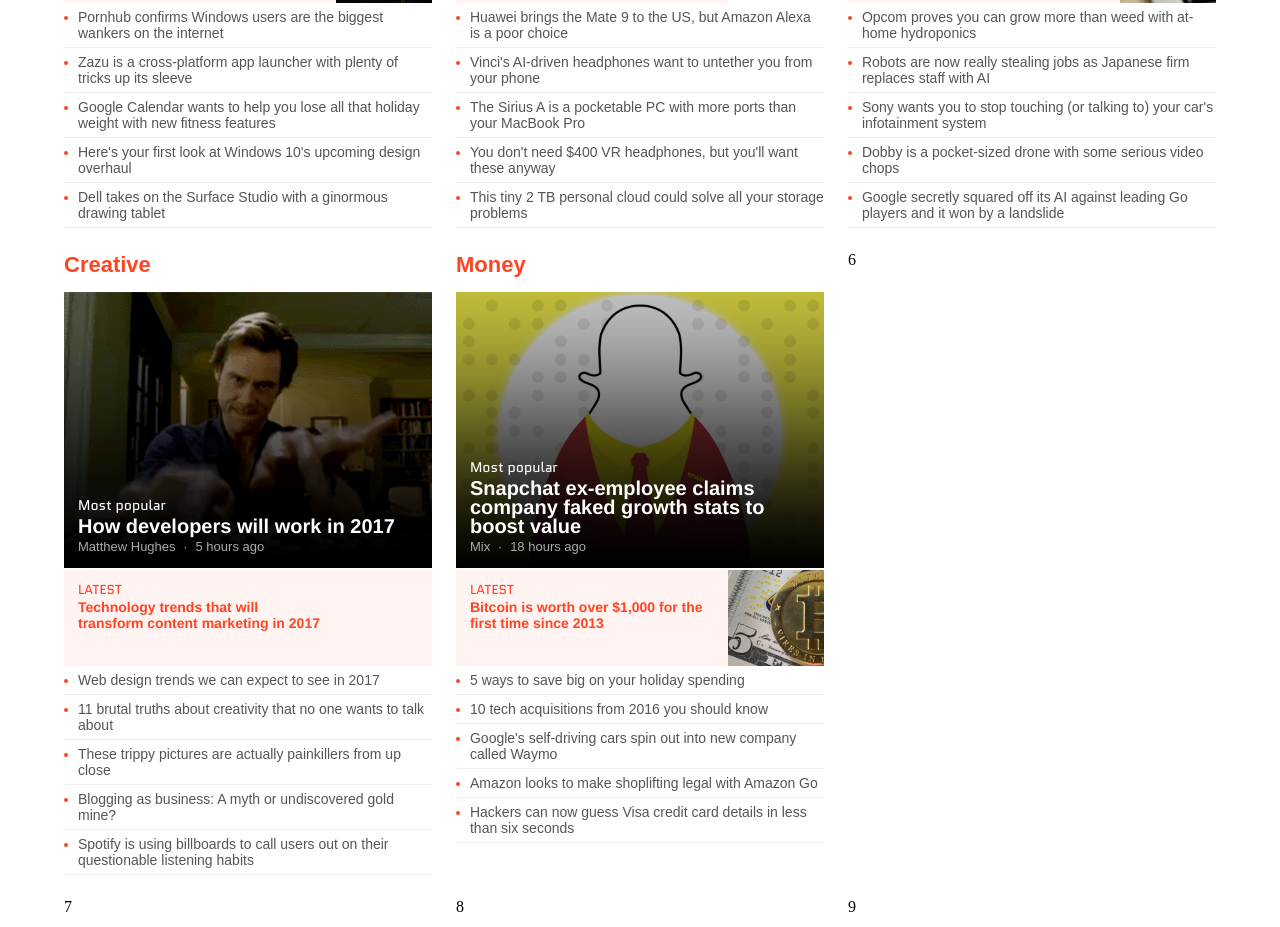
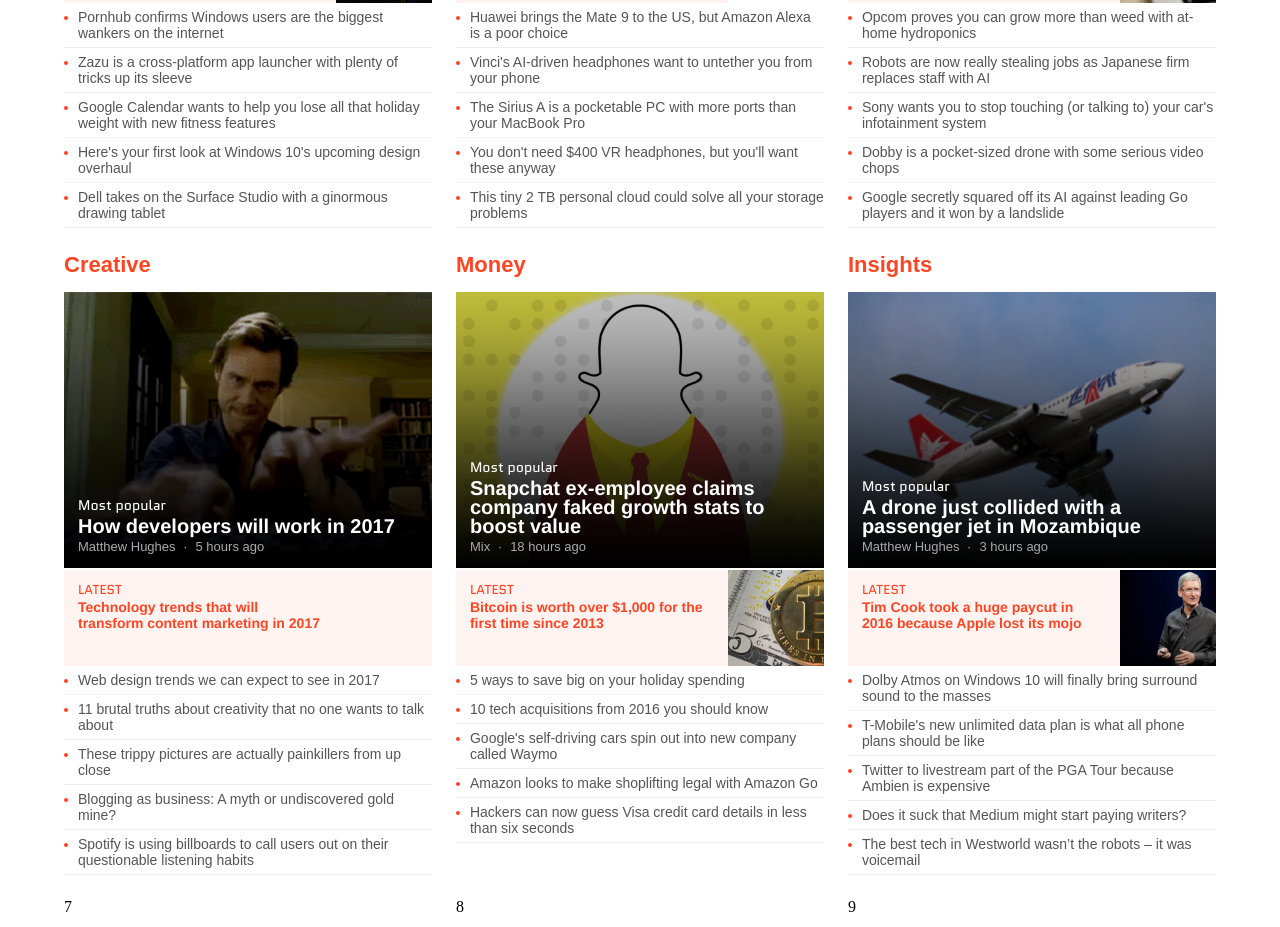
Before and after one commit to 105ron/the-next-web, a website: page index.html in a window 1280 px wide. Shown: the part 1795-2722 px from the top of the page. Drawn offline with nearby package versions, Linux system fonts and the light colour scheme.

Commit message:
add sixth column to categpries

```diff
--- a/index.html
+++ b/index.html
@@ -599,7 +599,80 @@
                   </li>
                 </ul>
               </li>
-              <li>6</li>
+              <li>
+                <h2 class="category-title">
+                  <a href="http://thenextweb.com/section/insights/">Insights</a>
+                </h2>
+                <ul>
+                  <li>
+                    <div class="top-story drone">
+                      <a class="category-image cover-trigger" href="http://thenextweb.com/insider/2017/01/06/drone-just-collided-passenger-jet-mozambique/"></a>
+                      <header>
+                        <h5>Most popular</h5>
+                        <h3 class="sub-heading">
+                          <a href="http://thenextweb.com/insider/2017/01/06/drone-just-collided-passenger-jet-mozambique/">
+                            A drone just collided with a passenger jet in Mozambique
+                          </a>
+                        </h3>
+                        <ul class="story-by-line">
+                          <li class="white">
+                            <a href="http://thenextweb.com/author/matthewhughes/">
+                              Matthew Hughes
+                            </a>
+                          </li>
+                          <li>3 hours ago</li>
+                        </ul>
+                      </header>
+                    </div>
+                  </li>
+                  <li class="special">
+                    <a href="http://thenextweb.com/apple/2017/01/06/tim-cook-took-a-huge-paycut-in-2016-because-apple-lost-its-mojo/" class="special-image apple"></a>
+                    <header>
+                      <h5>Latest</h5>
+                      <h4>
+                        <a href="http://thenextweb.com/apple/2017/01/06/tim-cook-took-a-huge-paycut-in-2016-because-apple-lost-its-mojo/">
+                          Tim Cook took a huge paycut in 2016 because Apple lost its mojo
+                        </a>
+                      </h4>
+                    </header>
+                  </li>
+                  <li class="small-story">
+                    <h4>
+                      <a class="minor-link" href="http://thenextweb.com/opinion/2017/01/05/dolby-atmos-windows-10-going-finally-bring-surround-sound-masses/">
+                        Dolby Atmos on Windows 10 will finally bring surround sound to the masses
+                      </a>
+                    </h4>
+                  </li>
+                  <li class="small-story">
+                    <h4>
+                      <a class="minor-link" href="http://thenextweb.com/insider/2017/01/05/t-mobile-announces/">
+                        T-Mobile's new unlimited data plan is what all phone plans should be like
+                      </a>
+                    </h4>
+                  </li>
+                  <li class="small-story">
+                    <h4>
+                      <a class="minor-link" href="http://thenextweb.com/twitter/2017/01/05/twitter-to-livestream-part-of-the-pga-tour-because-ambien-is-expensive/">
+                        Twitter to livestream part of the PGA Tour because Ambien is expensive
+                      </a>
+                    </h4>
+                  </li>
+                  <li class="small-story">
+                    <h4>
+                      <a class="minor-link" href="http://thenextweb.com/media/2017/01/05/suck-medium-going-start-paying-writers/">
+                        Does it suck that Medium might start paying writers?
+                      </a>
+                    </h4>
+                  </li>
+                  <li class="small-story">
+                    <h4>
+                      <a class="minor-link" href="http://thenextweb.com/opinion/2017/01/04/the-best-tech-in-westworld-was-voicemail/">
+                        The best tech in Westworld wasn’t the robots – it was voicemail
+                      </a>
+                    </h4>
+                  </li>
+                </ul>
+              </li>
               <li>7</li>
               <li>8</li>
               <li>9</li>
```
